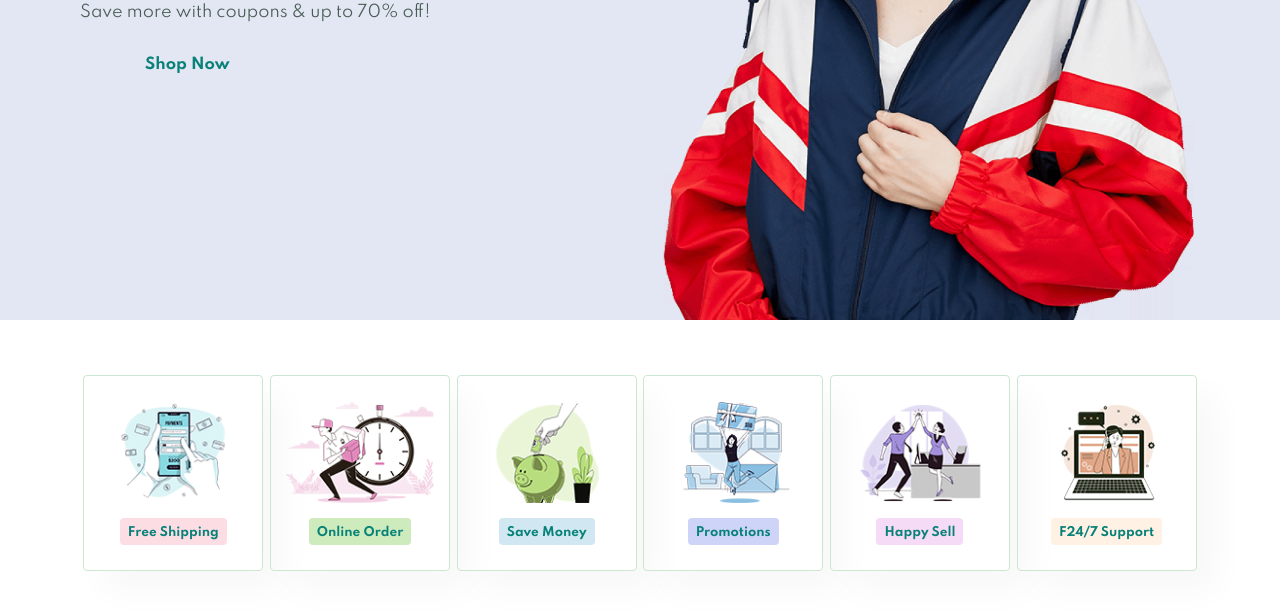
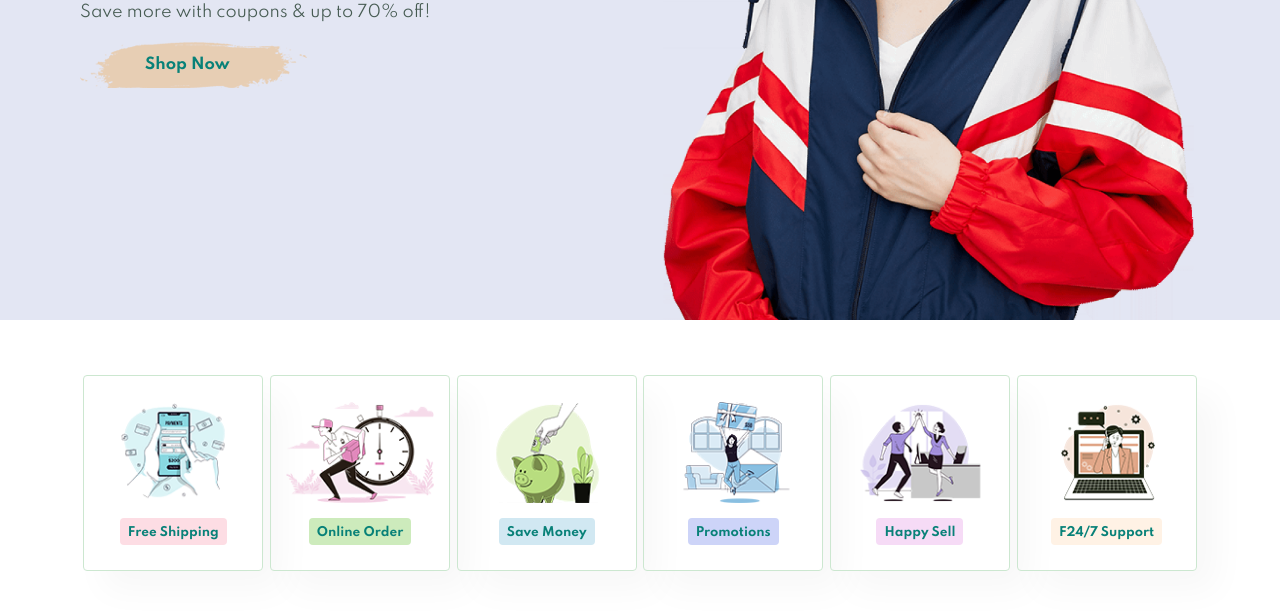
Before and after one commit to Holeey/e-commerce_template, a plain HTML site: page index.html in a window 1280 px wide. Shown: the part 485-1100 px from the top of the page. Drawn offline with Linux system fonts and the light colour scheme; the site is published under a folder, as on GitHub Pages, so addresses that start at the root find nothing.

Commit message:
Update style.css

```diff
--- a/style.css
+++ b/style.css
@@ -153,7 +153,7 @@ body {
 }
 
 #hero button {
-  background-image: url("/img/button.png");
+  background-image: url("img/button.png");
   background-color: transparent;
   color: #088178;
   border: 0;
```
